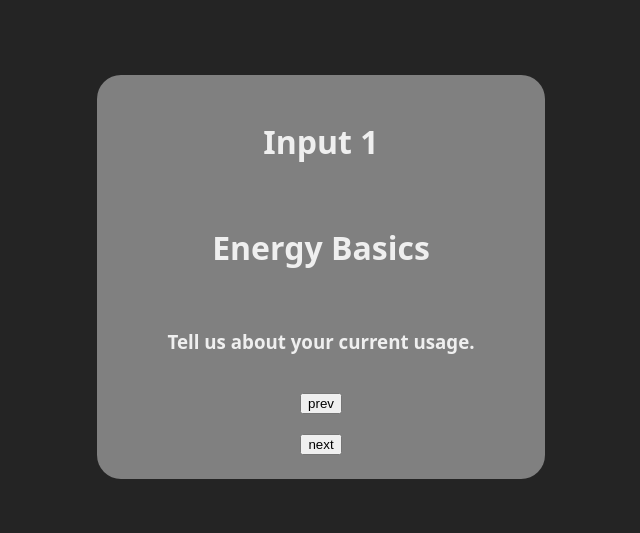
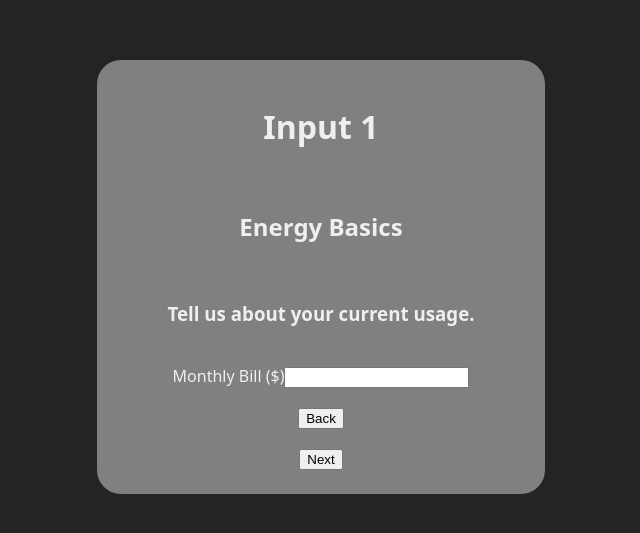
Before and after one commit to erdemahsen/solarviscase, a React app in the folder frontend/: page /app in a window 1280 px wide. Shown: the part 123-656 px from the top of the page, without its empty margins (319-959 px from the left). Built offline with nearby package versions, Linux system fonts and the light colour scheme; the HTML template or start-up script is replaced by a standard one.

Commit message:
Calculation backend mock is introduced, gotta fix it though.

```diff
--- a/frontend/src/index.css
+++ b/frontend/src/index.css
@@ -15,7 +15,7 @@ body {
   min-height: 100vh;
 }
 
-.app-page{
+.card{
   display: flex;
   justify-content: center;
   align-items: center;
--- a/frontend/src/pages/AppRoute.jsx
+++ b/frontend/src/pages/AppRoute.jsx
@@ -1,6 +1,7 @@
-import { useState } from 'react'
+import { useState, useEffect } from 'react'
 import InputPageCard from './components/InputPageCard';
 import OutputPageCard from './components/OutputPageCard';
+import { simulateBackendCalculation } from './mockBackend'; // Import the mock
 
 
 
@@ -42,7 +43,22 @@ const mockConfig = {
 function AppRoute() {
     const [currentPageIndex, setCurrentPageIndex] = useState(0)
 
+    const [isLoading, setIsLoading] = useState(false);
+    const isLastInputPage = currentPageIndex === mockConfig.numInputPages - 1;
 
+    // 1. Create a single state object for all inputs
+    const [formData, setFormData] = useState({});
+
+    const [backendResults, setBackendResults] = useState(null);
+
+    // 2. Create a generic handler that updates the specific key (X, Y, or Z)
+    const handleInputChange = (name, value) => {
+        console.log(formData)
+        setFormData(prev => ({
+            ...prev,
+            [name]: value // Dynamically update the key based on input name
+        }));
+    };
 
     function prevPage(){
         if(currentPageIndex > 0 ){
@@ -50,16 +66,67 @@ function AppRoute() {
         }
     }
 
-    function nextPage(){
-        if(currentPageIndex < mockConfig.numInputPages){
-            setCurrentPageIndex(currentPageIndex+1)
+    async function nextPage() {
+        if (currentPageIndex < mockConfig.numInputPages) {
+
+            // If we are about to go to the Output Page, call the API (Mock)
+            if (isLastInputPage) {
+                setIsLoading(true); // Start loading spinner
+                // Only move to next page if successful
+                setCurrentPageIndex(currentPageIndex + 1);
+
+                try {
+                    // CALL THE MOCK SERVICE
+                    // Pass formData (inputs) and mockConfig (formulas)
+                    const response = await simulateBackendCalculation(formData, mockConfig.calculations);
+
+                    console.log("Results received:", response.data);
+                    setBackendResults(response.data.results);
+
+                    // Only move to next page if successful
+                    setCurrentPageIndex(currentPageIndex + 1);
+                } catch (error) {
+                    console.log(error)
+                    alert("Backend failed!");
+                } finally {
+                    setIsLoading(false); // Stop loading spinner
+                }
+            } else {
+                // Normal page navigation
+                setCurrentPageIndex(currentPageIndex + 1);
+            }
         }
     }
 
+    // Example: This is where you would send your request later
+    useEffect(() => {
+        if (currentPageIndex === mockConfig.numInputPages) {
+            console.log("Wizard finished! Sending data:", formData);
+            // sendToBackend(formData);
+        }
+    }, [currentPageIndex, formData]);
+
     return (
         <div>
-            {currentPageIndex < mockConfig.numInputPages && <InputPageCard currentPage = {mockConfig.pages[currentPageIndex]} nextPage={nextPage} prevPage={prevPage}/>}
-            {currentPageIndex == mockConfig.numInputPages && <OutputPageCard outputPage={mockConfig.outputPage} nextPage={nextPage} prevPage={prevPage} calculations={mockConfig.calculations}/>}
+            {currentPageIndex < mockConfig.numInputPages &&
+                <InputPageCard
+                    currentPage = {mockConfig.pages[currentPageIndex]}
+                    nextPage={nextPage}
+                    prevPage={prevPage}
+                    formData={formData}
+                    handleInputChange={handleInputChange}
+                />
+            }
+            {currentPageIndex === mockConfig.numInputPages && (
+                isLoading ? <p>Calculating...</p> :
+                <OutputPageCard
+                    outputPage={mockConfig.outputPage}
+                    nextPage={nextPage}
+                    prevPage={prevPage}
+                    // Pass the BACKEND results, not the form data
+                    results={backendResults}
+                />
+            )}
 
         </div>
 
--- a/frontend/src/pages/components/InputPageCard.jsx
+++ b/frontend/src/pages/components/InputPageCard.jsx
@@ -1,18 +1,27 @@
 import { useState } from 'react'
-import ButtonApp from './ButtonApp'
 
-function InputPageCard({currentPage, prevPage, nextPage }) {
-
+function InputPageCard({currentPage, prevPage, nextPage, formData, handleInputChange }) {
 
   return (
     <>
-        <div className='app-page'>
+        <div className="card">
             <h1>{`Input ${currentPage.id}`}</h1>
-            <h1>{currentPage.title}</h1>
+            <h2>{currentPage.title}</h2>
             <h3>{currentPage.description}</h3>
-            <ButtonApp onClick={prevPage} type="prev"></ButtonApp>
-            <ButtonApp onClick={nextPage} type="next"></ButtonApp>
-
+            {currentPage.inputs.map((input) => (
+                <div key={input.name}>
+                    <label>{input.placeholder}</label>
+                    <input
+                        type={input.type} // type is important boss
+                        // 3. Read the specific value from the big object, default to empty string
+                        value={formData[input.name] || ''}
+                        // 4. Call the parent's handler
+                        onChange={(e) => handleInputChange(input.name, e.target.value)}
+                    />
+                </div>
+            ))}
+            <button onClick={prevPage}>Back</button>
+            <button onClick={nextPage}>Next</button>
         </div>
     </>
   )
--- a/frontend/src/pages/components/OutputPageCard.jsx
+++ b/frontend/src/pages/components/OutputPageCard.jsx
@@ -1,26 +1,21 @@
-import { useState } from 'react'
-import ButtonApp from './ButtonApp'
+function OutputPageCard({ outputPage, prevPage, nextPage, results }) {
+  return (
+    <div className='card'>
+        <h1>{outputPage.title}</h1>
+        <h3>{outputPage.description}</h3>
 
-function OutputPageCard({outputPage, prevPage, nextPage, calculations}) {
+        {results &&
+          results.map(r => (
+            <div key={r.key}>
+              {r.key}: {r.value} {r.unit}
+            </div>
+          ))
 
+        }
 
-  return (
-    <>
-        <div className='app-page'>
-            <h1>Output Page</h1>
-            <h1>{outputPage.title}</h1>
-            <h3>{outputPage.description}</h3>
-            <ButtonApp onClick={prevPage} type="prev"></ButtonApp>
-            <ButtonApp onClick={nextPage} type="next"></ButtonApp>
-
-            {calculations.map((c, index) => {
-
-              return <h3 key={index}>Formula {index}: {c.formula}</h3>
-
-            })}
-
-        </div>
-    </>
+        <button onClick={prevPage}>Back</button>
+        <button onClick={nextPage}>Finish</button>
+    </div>
   )
 }
 
--- /dev/null
+++ b/frontend/src/pages/mockBackend.js
@@ -0,0 +1,57 @@
+// This mimics what your Python FastAPI will eventually do
+export const simulateBackendCalculation = (formData, configCalculations) => {
+    return new Promise((resolve, reject) => {
+        console.log("Sending data to (mock) backend...", formData);
+
+        // 1. Simulate Network Delay (1.5 seconds)
+        setTimeout(() => {
+            try {
+                // 2. Build calculation context
+                const context = {};
+
+                // Convert inputs to numbers
+                Object.keys(formData).forEach(key => {
+                    context[key] = parseFloat(formData[key]) || 0;
+                });
+
+                //  ARRAY instead of object
+                const results = [];
+
+                // Run calculations sequentially
+                configCalculations.forEach((calc) => {
+                    // ⚠️ Dangerous in real apps, OK for mock
+                    const keys = Object.keys(context);
+                    const values = Object.values(context);
+                    const mathFunc = new Function(...keys, `return ${calc.formula}`);
+
+                    const val = mathFunc(...values);
+
+                    // Add to context for next formulas
+                    context[calc.outputName] = val;
+
+                    // ✅ Push into array
+                    results.push({
+                        key: calc.outputName,
+                        value: val,
+                        unit: calc.unit
+                    });
+                });
+
+                // 3. Return success response
+                resolve({
+                    status: 200,
+                    data: {
+                        results,
+                        calculatedAt: new Date().toISOString()
+                    }
+                });
+
+            } catch (error) {
+                reject({
+                    status: 500,
+                    message: "Calculation Error"
+                });
+            }
+        }, 1500);
+    });
+};
```
